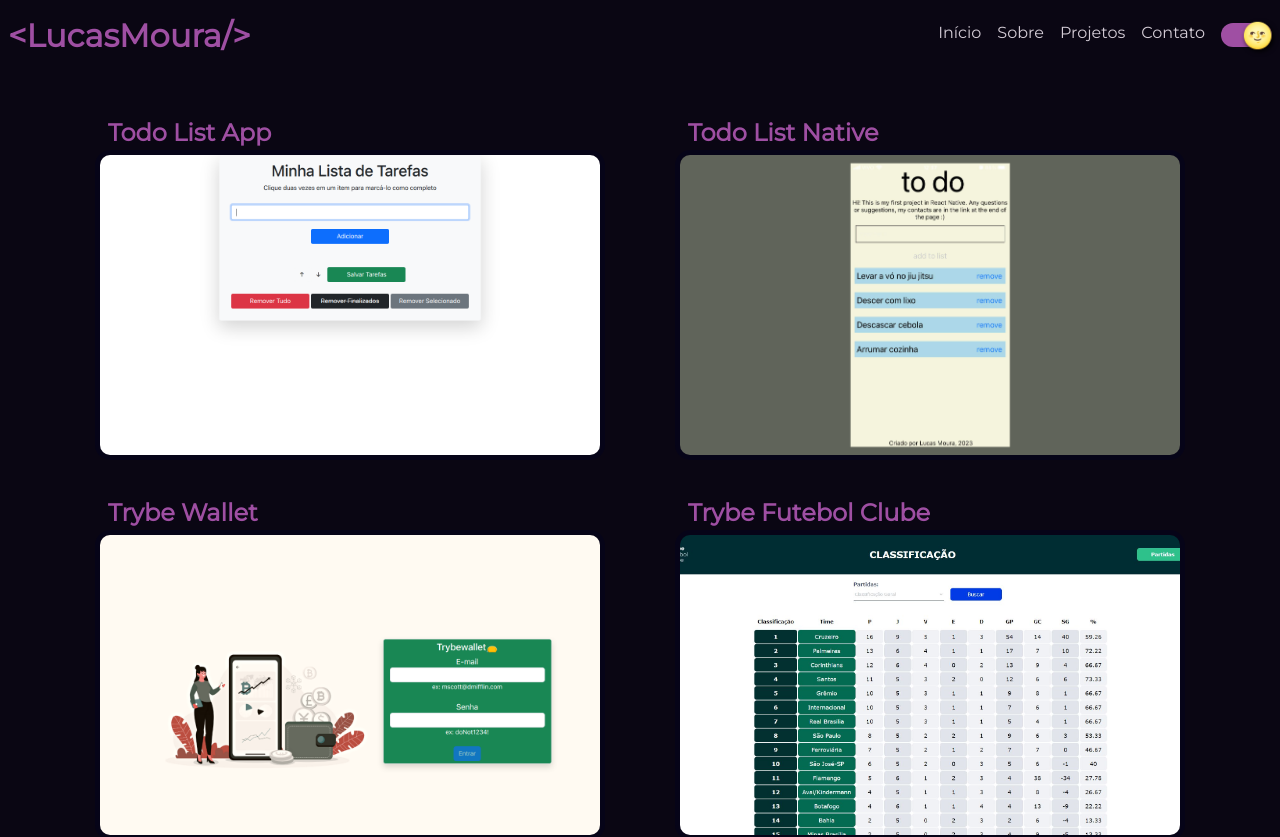
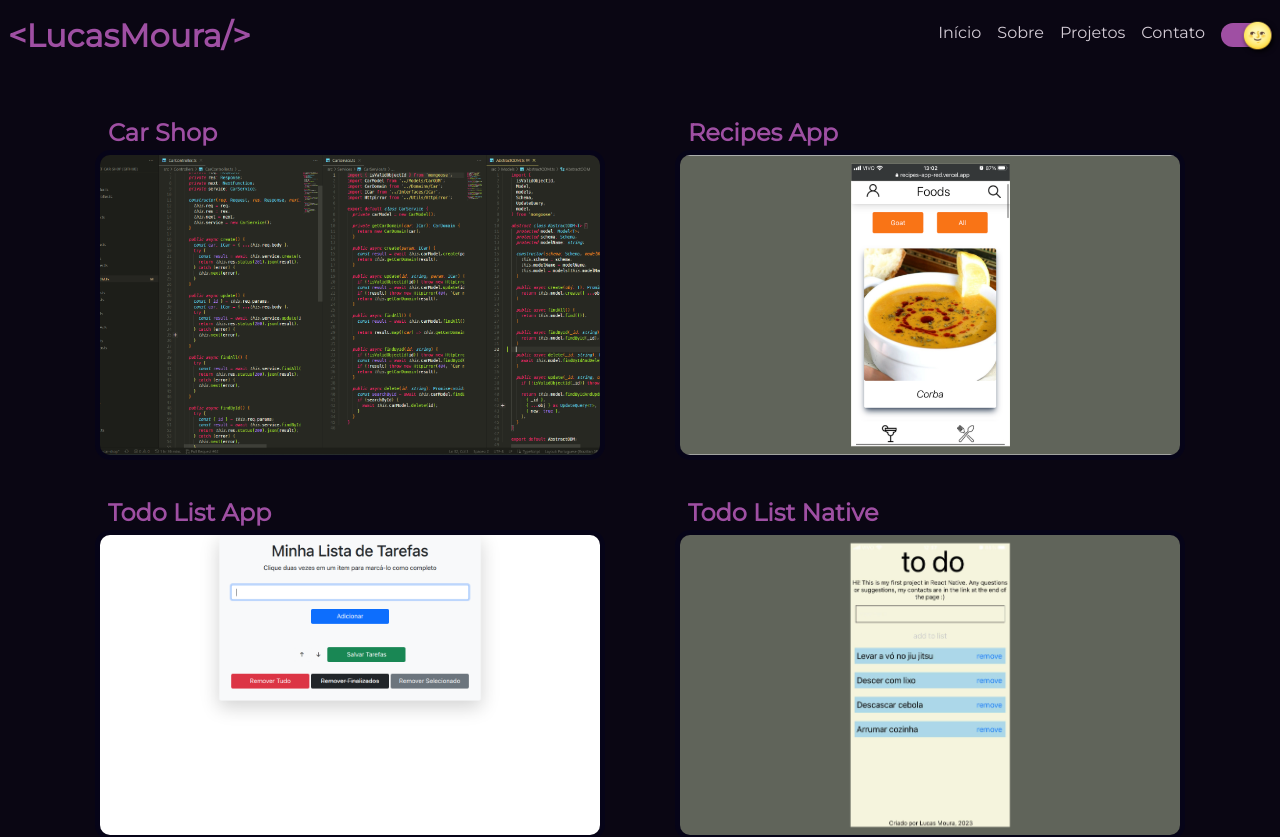
Before and after one commit to lcsrbr/Portfolio, a React (Create React App) app: page /projects in a window 1280 px wide. Shown: the top 837 px of the page. Built offline with nearby package versions, Linux system fonts and the light colour scheme.

Commit message:
adicionando projeto carShop

```diff
--- a/src/components/Technologies/services.ts
+++ b/src/components/Technologies/services.ts
@@ -16,10 +16,12 @@ import styled from '../../images/styled.png';
 import bootstrap from '../../images/bootstrap.svg';
 import express from '../../images/express.svg';
 import sequelize from '../../images/sequelize.svg';
+import mongoose from '../../images/mongoose.svg';
 
 export const techs = [
   { image: css, name: 'CSS' },
   { image: docker, name: 'Docker' },
+  { image: mongoose, name: 'Mongoose' },
   { image: github, name: 'GitHub' },
   { image: html, name: 'HTML' },
   { image: jest, name: 'Jest' },
--- a/src/pages/About/index.tsx
+++ b/src/pages/About/index.tsx
@@ -5,6 +5,12 @@ import TechDiv from '../../components/Technologies';
 import { techs } from '../../components/Technologies/services';
 
 function About() {
+  techs.sort((a, b): any => {
+    if (a.name < b.name) {
+      return -1;
+    }
+  });
+
   return (
     <S.Main>
       <S.Container>
--- a/src/pages/Projects/index.tsx
+++ b/src/pages/Projects/index.tsx
@@ -3,6 +3,12 @@ import ProjectsCard from '../../components/ProjectsCard';
 import data from './service';
 import * as S from './styles';
 function Projects() {
+  data.sort((a, b): any => {
+    if (a.title < b.title) {
+      return -1;
+    }
+  });
+
   return (
     <S.Main>
       <S.Container>
--- a/src/pages/Projects/service.ts
+++ b/src/pages/Projects/service.ts
@@ -6,6 +6,7 @@ import trybetunes from '../../images/trybetunes.png';
 import trivia from '../../images/trivia.png';
 import recipes from '../../images/recipes.png';
 import todoNative from '../../images/todoNative.png';
+import carshop from '../../images/carshop.png';
 
 export default [
   {
@@ -129,4 +130,17 @@ export default [
     },
     image: recipes,
   },
+  {
+    title: 'Car Shop',
+    description:
+      'API REST CRUD construída em POO para gerenciar uma concessionária de veículos, utilizando o banco de dados MongoDB através do framework do Mongoose.',
+    techs: techsGenerator(['TypeScript', 'MongoDB', 'Mongoose', 'Docker']),
+
+    links: {
+      github: 'https://github.com/lcsrbr/carShop',
+      website:
+        'https://documenter.getpostman.com/view/25807192/2s935uG1ML#f225194f-2809-4cbb-80d7-fb4dca32185d',
+    },
+    image: carshop,
+  },
 ];
```
Also changed, not shown: src/images/carshop.png (added), src/images/mongoose.svg (added).
